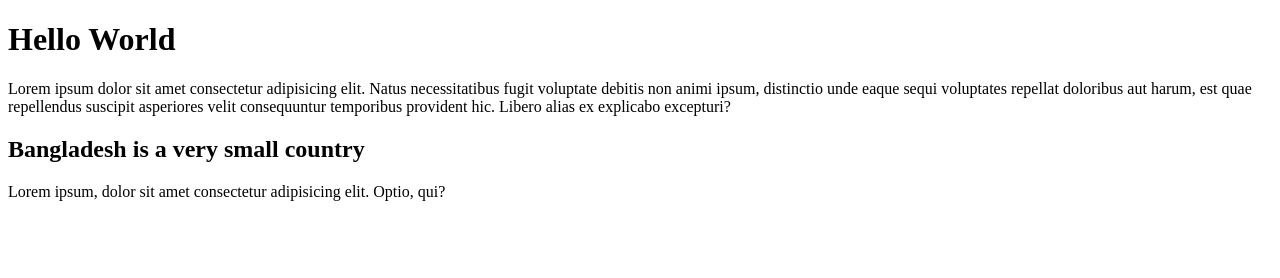
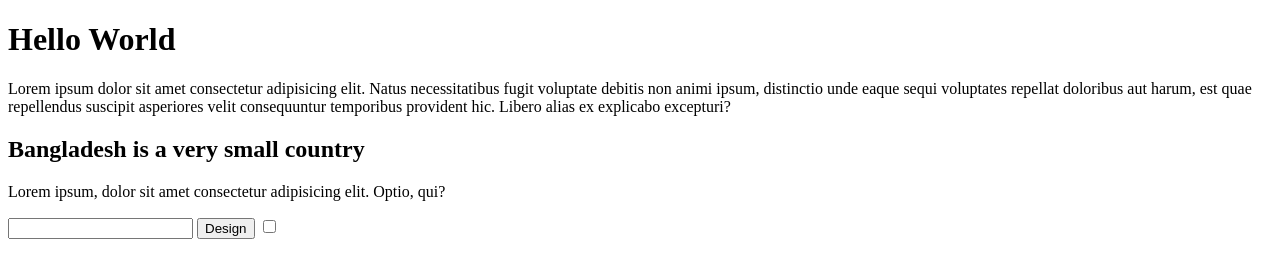
Before and after one commit to alaminhossain12/git-bash-error, a plain HTML site: page index.html in a window 1280 px wide. Drawn offline with Linux system fonts and the light colour scheme.

Commit message:
input design

```diff
--- a/index.html
+++ b/index.html
@@ -17,5 +17,10 @@
     <h2>Bangladesh is a very small country</h2>
     <p>Lorem ipsum, dolor sit amet consectetur adipisicing elit. Optio, qui?</p>
   </div>
+  <form>
+    <input type="text" name="text" id="">
+    <input type="button" value="Design">
+    <input type="checkbox" name="" id="checkbox">
+  </form>
 </body>
 </html>
```
